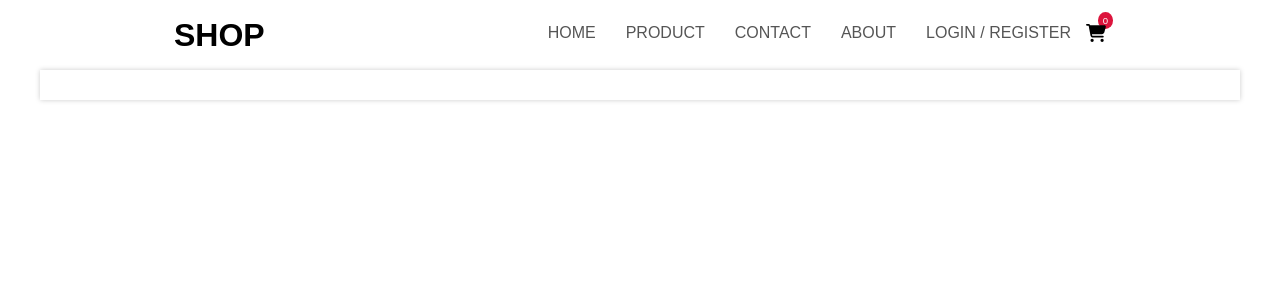
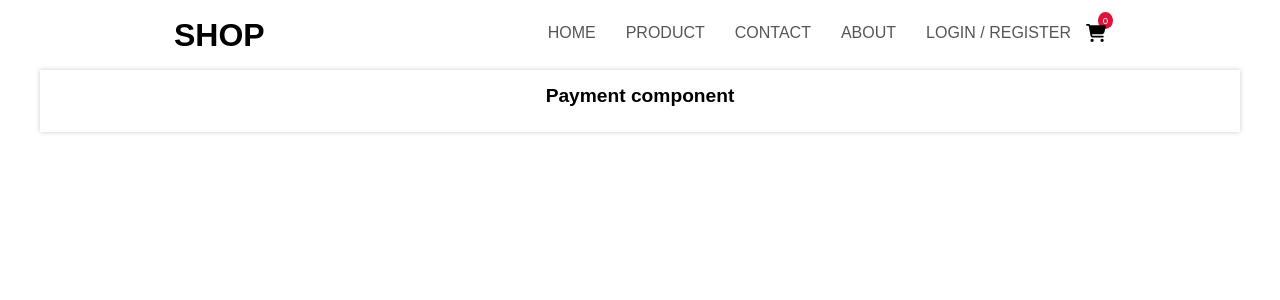
Before and after one commit to bartlomiejmazur/shopping_app, a React (Create React App) app: page /payment in a window 1280 px wide. Shown: the top 300 px of the page. Built offline with nearby package versions, Linux system fonts and the light colour scheme.

Commit message:
create payment page

```diff
--- a/src/components/Section.js
+++ b/src/components/Section.js
@@ -5,6 +5,7 @@ import { Route, Routes } from 'react-router-dom';
 import Cart from './section/Cart';
 import Details from './section/Details';
 import Products from './section/Products';
+import Payment from './section/Payment';
 
 
 
@@ -13,9 +14,11 @@ const Section = () => {
     return (
         <section>
         <Routes>
+            <Route  path="/" element={<Products/>} />
             <Route  path="/product" element={<Products/>} />
             <Route exact path="/product/:id" element={<Details/>} />
             <Route  path="/cart" element={<Cart/>} />
+            <Route  path="/payment" element={<Payment/>} />
         </Routes>
         </section>
          );
--- a/src/components/section/Details.js
+++ b/src/components/section/Details.js
@@ -10,7 +10,7 @@ import '../scss/_Details.scss';
 
 const Details = () => {
     const [product, setProduct] = useState([])
-    const {products} = useContext(AppContext);
+    const {products, addCart} = useContext(AppContext);
     const {id} = useParams()
 
    const getProduct = () =>{
@@ -40,7 +40,7 @@ const Details = () => {
                         <Colors colors={item.colors}/>
                         <p>{item.description}</p>
                         <p>{item.content}</p>
-                        <NavLink to="/cart" className="cart">
+                        <NavLink to="/cart" className="cart" onClick={() => addCart(item.id)}>
                             Add to cart
                         </NavLink>
                     </div>
--- /dev/null
+++ b/src/components/section/Payment.js
@@ -0,0 +1,11 @@
+import React from 'react';
+
+const Payment = () => {
+    return (
+        <div>
+            <h2 style={{textAlign: "center"}}>Payment component</h2>
+        </div>
+        );
+}
+
+export default Payment;
```
